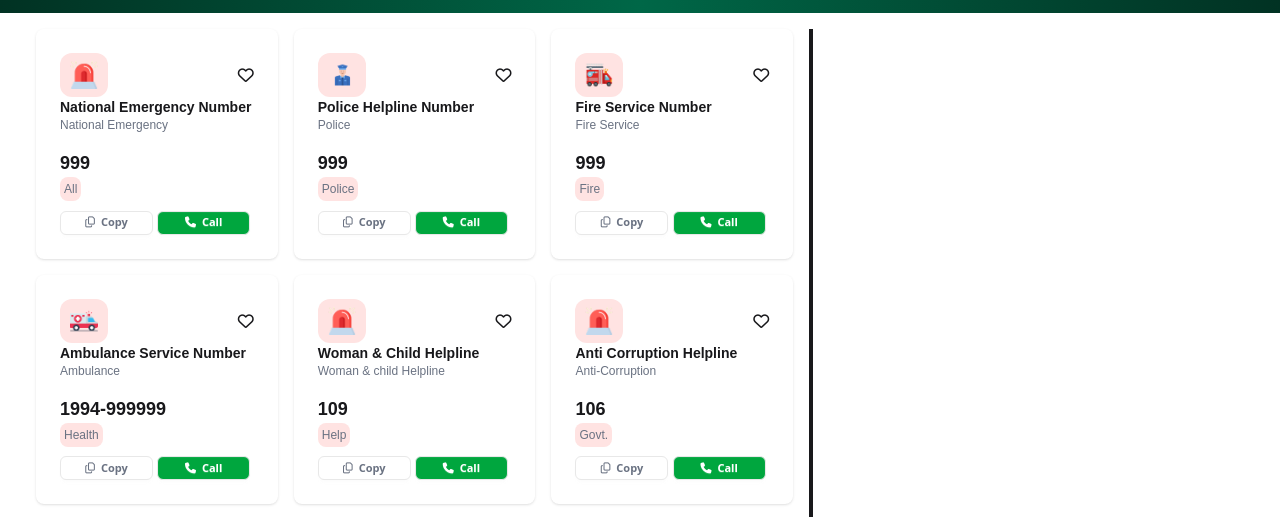
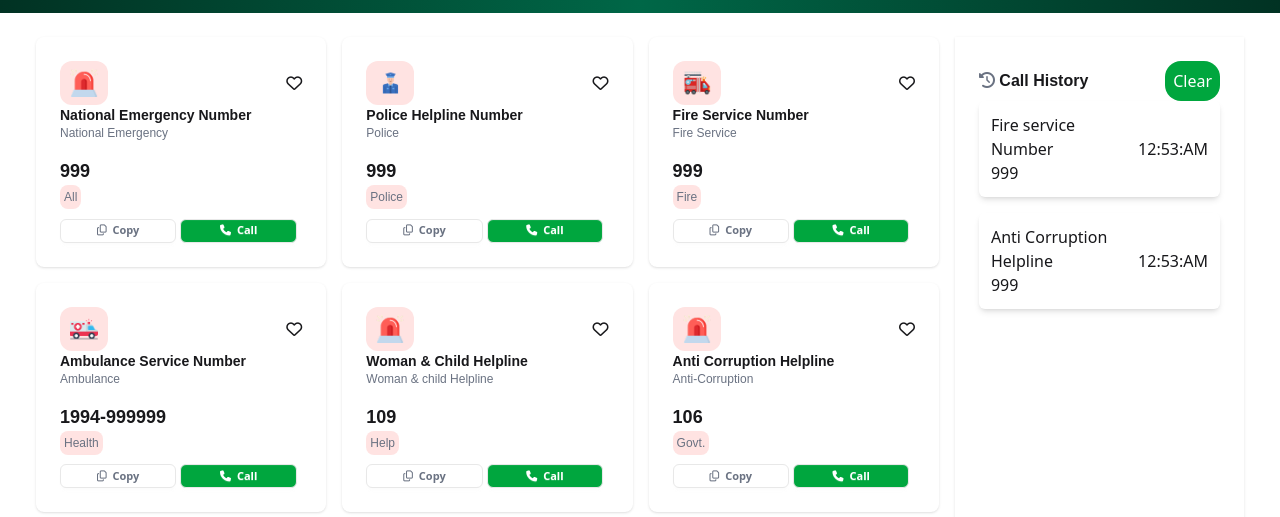
Before and after one commit to Rafi192/PH_Emergency_Services_website, a plain HTML site: page index.html in a window 1280 px wide. Shown: the part 259-776 px from the top of the page. Drawn offline with nearby package versions, Linux system fonts and the light colour scheme; a web font is replaced by a local one.

Commit message:
Commit of history secction

```diff
--- a/index.html
+++ b/index.html
@@ -73,9 +73,9 @@
         </p>
       </div>
     </header>
-    <main class="ml-9 mr-9 mt-4 flex gap-4">
+    <main class="ml-9 mr-9 mt-6 mb-11 flex gap-4">
       <div
-        class="help-section max-w-[75%] grid grid-cols-3 gap-4 md:grid grid-cols-2 sm:grid grid-cols-1"
+        class="help-section w-[75%] grid grid-cols-3 gap-4 md:grid grid-cols-2 sm:grid grid-cols-1"
       >
         <!-- Card starts here -->
 
@@ -86,7 +86,7 @@
             <div class="w-12 h-auto bg-[#FFE3E2] rounded-xl p-2">
               <img src="assets/emergency.png" alt="" class="w-7 h-7 mx-auto" />
             </div>
-            <div>
+            <div class="heart">
               <i class="fa-regular fa-heart"></i>
             </div>
           </div>
@@ -126,7 +126,7 @@
             <div class="w-12 h-auto bg-[#FFE3E2] rounded-xl p-2">
               <img src="assets/police.png" alt="" class="w-7 h-7 mx-auto" />
             </div>
-            <div>
+            <div class="heart">
               <i class="fa-regular fa-heart"></i>
             </div>
           </div>
@@ -170,7 +170,7 @@
                 class="w-7 h-7 mx-auto"
               />
             </div>
-            <div>
+            <div class="heart">
               <i class="fa-regular fa-heart"></i>
             </div>
           </div>
@@ -444,7 +444,64 @@
         <!-- Card ends here -->
       </div>
 
-      <div class="sidebar border-2 border-b-blue-600 max-w-[30%]"></div>
+      <div class="sidebar shadow w-[24%] p-6">
+        <div class="flex justify-between items-center">
+          <div class="hind-madurai-semibold">
+            <i class="fa-solid fa-clock-rotate-left text-gray-500"></i> Call
+            History
+          </div>
+          <div class="">
+            <button class="bg-[#00A63E] p-2 rounded-2xl text-white">
+              Clear
+            </button>
+          </div>
+        </div>
+
+        <!-- History segments starts here -->
+        <div
+          class="flex justify-between align-middle items-center mb-4 p-3 shadow-md rounded-md"
+        >
+          <div>
+            <p>Fire service Number</p>
+            <p>999</p>
+          </div>
+          <div id="timebox">
+            <script>
+              function showTime() {
+                const now = new Date();
+                let hours = now.getHours;
+                const minutes = now.getMinutes().toString().padStart(2, "0");
+                const seconds = now.getSeconds().toString().padStart(2, "0");
+
+                const ampm = hours >= 12 ? "PM" : "AM";
+                hours = hours % 12 || 12; //converting 0 to 12 for midnight;
+
+                const timeString = `${hours}:${minutes}:${ampm}`;
+                document.getElementById("timebox").textContent = timeString;
+              }
+              showTime();
+            </script>
+          </div>
+        </div>
+        <!-- History segments ends here -->
+
+        <!-- History segments starts here -->
+        <div
+          class="flex justify-between align-middle items-center mb-4 p-3 shadow-md rounded-md"
+        >
+          <div>
+            <p>Anti Corruption Helpline</p>
+            <p>999</p>
+          </div>
+          <div id="timebox2">
+            <!-- <script>
+
+              // showTime();
+            </script> -->
+          </div>
+        </div>
+        <!-- History segments ends here -->
+      </div>
     </main>
 
     <script src="index.js"></script>
--- a/index.js
+++ b/index.js
@@ -27,6 +27,22 @@ coinIco.addEventListener('click', ()=> {
 })
 
 
+// Function to increase counter by clicking on any heart icon
 
 
-//
+
+// call history actions
+
+ function showTime() {
+                const now = new Date();
+                let hours = now.getHours;
+                const minutes = now.getMinutes().toString().padStart(2, "0");
+                const seconds = now.getSeconds().toString().padStart(2, "0");
+
+                const ampm = hours >= 12 ? "PM" : "AM";
+                hours = hours % 12 || 12; //converting 0 to 12 for midnight;
+
+                const timeString = `${hours}:${minutes}:${ampm}`;
+                document.getElementById("timebox2").textContent = timeString;
+              }
+              showTime();
```
Also changed, not shown: tailwind.config.js (+7 -1 lines).
